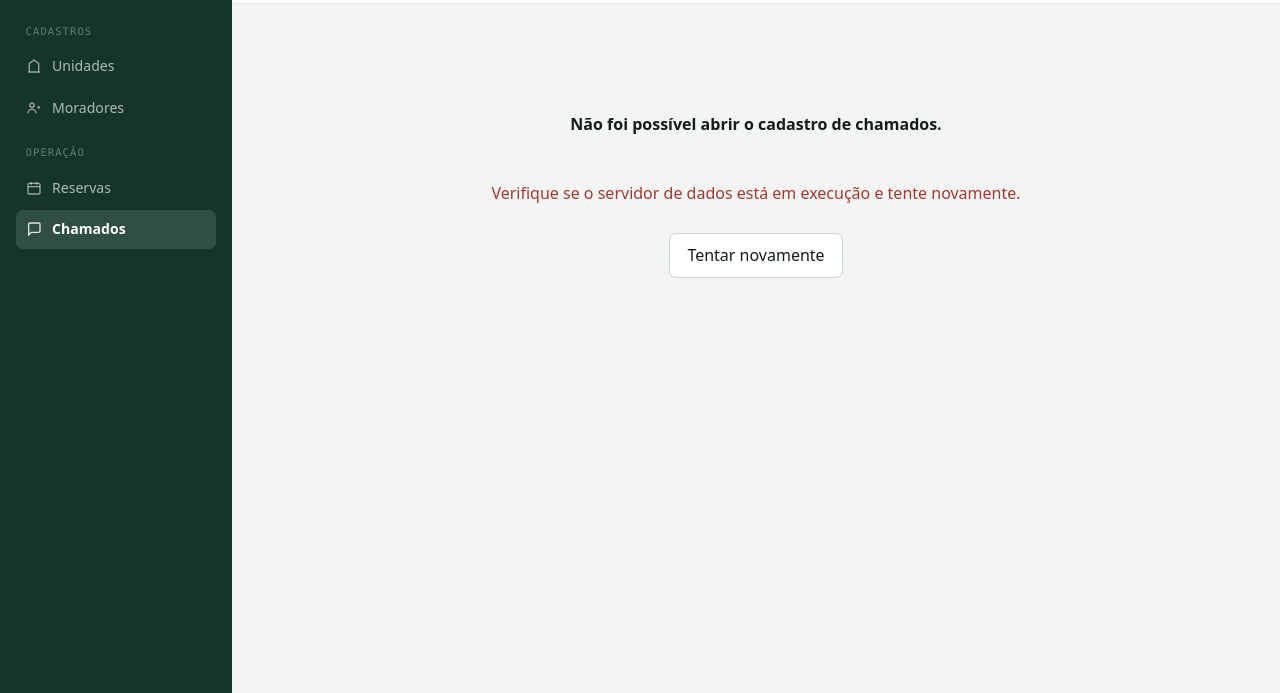
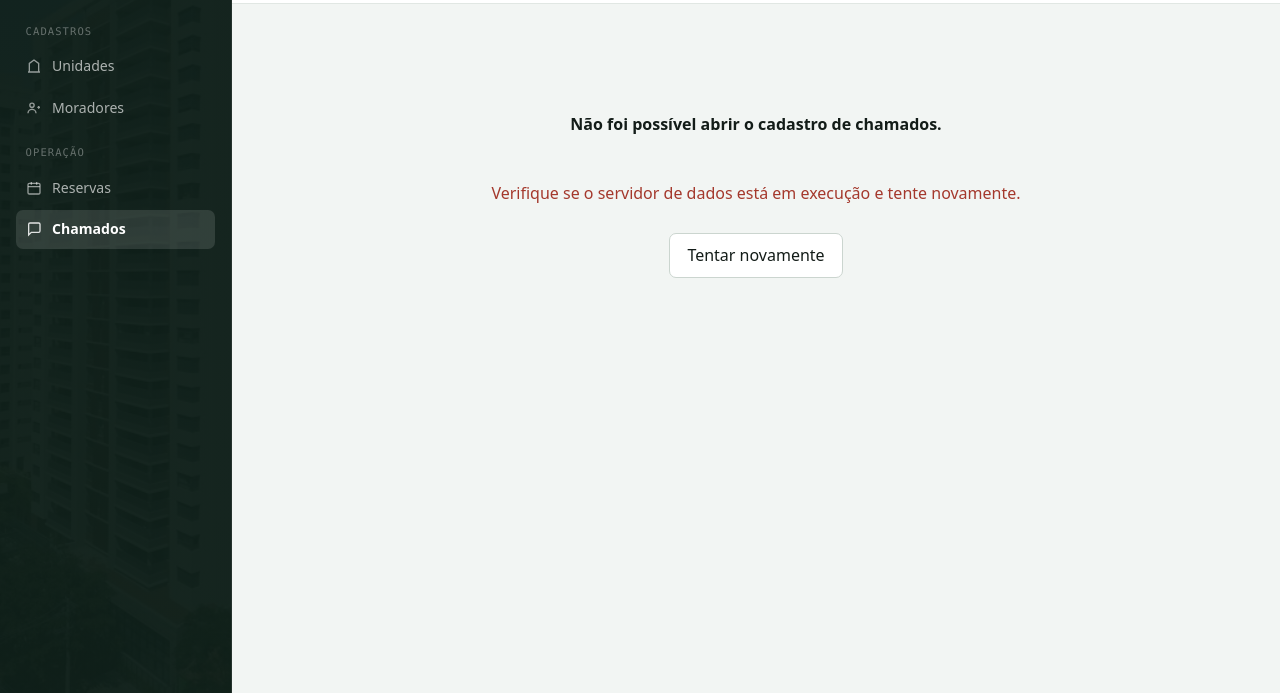
Before and after one commit to Maxsy-Gabriel/avaliacao-bimestral, a plain HTML site: page chamados/index.html in a window 1280 px wide. Shown: the part 107-800 px from the top of the page. Drawn offline with Linux system fonts and the light colour scheme.

Commit message:
feat: adicionando uma imagem de fundo para a sidebar

```diff
--- a/chamados/style.css
+++ b/chamados/style.css
@@ -83,7 +83,21 @@ button, select, input, textarea { font: inherit; }
    Casca
 ============================================================ */
 .shell { display: grid; grid-template-columns: 232px 1fr; min-height: 100vh; }
-.sidebar { background: var(--pinho); color: rgba(255,255,255,.7); padding: 1.3rem 1rem; position: sticky; top: 0; height: 100vh; overflow-y: auto; display: flex; flex-direction: column; }
+.sidebar {
+  /* Camada com a cor #0F1F19 (RGB: 15, 31, 25) com 85% de opacidade + Imagem */
+  background-image: linear-gradient(rgba(15, 31, 25, 0.97), rgba(15, 31, 25, 0.97)), url('../assets/predio.jpg');
+
+  background-size: cover;
+  background-position: center;
+  background-repeat: no-repeat;
+  background-color: #0F1F19;
+
+  color: rgba(255,255,255,.7);
+  padding: 1.3rem 1rem;
+  position: sticky; top: 0; height: 100vh; overflow-y: auto;
+  display: flex; flex-direction: column;
+  border-right: 1px solid #26332D;
+}
 .sidebar__marca { display: flex; align-items: center; gap: .6rem; color: #fff; font-weight: 700; font-size: 1rem; letter-spacing: -.01em; padding: .35rem .5rem 1.4rem; }
 .sidebar__marca svg { flex-shrink: 0; color: var(--vivo); }
 .sidebar__nav { display: flex; flex-direction: column; gap: .15rem; }
@@ -153,14 +167,14 @@ main { padding: 1.75rem clamp(1.25rem, 3vw, 2.25rem) 4rem; max-width: 1180px; ma
 .tabela-wrapper { overflow-x: auto; background: var(--superficie); border: 1px solid var(--borda); border-radius: var(--raio); box-shadow: var(--sombra-1); }
 .tabela { width: 100%; border-collapse: collapse; font-size: .9rem; }
 .tabela thead th { text-align: left; font-size: .72rem; letter-spacing: .07em; text-transform: uppercase; color: var(--tinta-suave); font-weight: 700; padding: .8rem 1rem; border-bottom: 1px solid var(--borda); background: var(--superficie-2); white-space: nowrap; }
-.tabela tbody td { padding: .75rem 1rem; border-bottom: 1px solid var(--borda); vertical-align: middle; line-height: 1.3; }
+.tabela tbody td { padding: .75rem 1rem; border-bottom: 1px solid var(--borda); vertical-align: middle; }
 .tabela tbody tr:last-child td { border-bottom: none; }
 .tabela tbody tr { transition: background-color var(--transicao); }
 .tabela tbody tr:hover { background: var(--superficie-2); }
 .tabela__categoria { text-transform: capitalize; color: var(--tinta-media); }
 .tabela__descricao { max-width: 260px; color: var(--tinta-media); }
-.tabela__acoes { display: flex; gap: .5rem; flex-wrap: nowrap; align-items: center; min-height: 1.9rem; }
-.tabela__somente-leitura { color: var(--tinta-suave); font-style: italic; font-size: .85rem; white-space: nowrap; }
+.tabela__acoes { display: flex; gap: .5rem; flex-wrap: wrap; }
+.tabela__somente-leitura { color: var(--tinta-suave); font-style: italic; font-size: .85rem; }
 .tabela__vazio td { text-align: center; font-style: italic; color: var(--tinta-suave); padding: 2.5rem 1rem; }
 
 /* ============================================================
@@ -171,15 +185,13 @@ main { padding: 1.75rem clamp(1.25rem, 3vw, 2.25rem) 4rem; max-width: 1180px; ma
 /* ============================================================
    Badge de status do chamado + stepper miniatura
 ============================================================ */
-.celula-status { display: flex; flex-direction: column; align-items: flex-start; justify-content: center; gap: .4rem; min-height: 1.9rem; line-height: 1; }
-
-.badge-situacao { display: inline-flex; align-items: center; gap: .4rem; font-size: .78rem; font-weight: 650; line-height: 1; padding: .28rem .7rem .28rem .6rem; border-radius: 999px; }
-.badge-situacao::before { content: ""; width: 6px; height: 6px; border-radius: 50%; background: currentColor; flex-shrink: 0; }
+.badge-situacao { display: inline-flex; align-items: center; gap: .4rem; font-size: .78rem; font-weight: 650; padding: .28rem .7rem .28rem .6rem; border-radius: 999px; }
+.badge-situacao::before { content: ""; width: 6px; height: 6px; border-radius: 50%; background: currentColor; }
 .badge-situacao--aberto { background: var(--st-aberto-bg); color: var(--st-aberto-tx); }
 .badge-situacao--andamento { background: var(--st-andamento-bg); color: var(--st-andamento-tx); }
 .badge-situacao--resolvido { background: var(--st-ok-bg); color: var(--st-ok-tx); }
 
-.stepper-mini { display: flex; gap: 4px; }
+.stepper-mini { display: flex; gap: 4px; margin-top: .4rem; }
 .stepper-mini__ponto { width: 14px; height: 4px; border-radius: 999px; background: var(--borda-forte); transition: background-color .4s var(--transicao); }
 .stepper-mini__ponto--cheio { background: var(--vivo); }
 
@@ -187,10 +199,10 @@ main { padding: 1.75rem clamp(1.25rem, 3vw, 2.25rem) 4rem; max-width: 1180px; ma
    Modais + aviso de bloqueio
 ============================================================ */
 .overlay { position: fixed; inset: 0; background: rgba(19,28,24,.45); display: flex; align-items: center; justify-content: center; padding: 1.5rem; z-index: 50; }
-.modal { position: relative; width: 100%; max-width: 440px; background: var(--superficie); border: 1px solid var(--borda); border-radius: var(--raio); box-shadow: var(--sombra-2); padding: 1.85rem; animation: subirModal .25s var(--transicao) backwards; }
+.modal { position: relative; width: 100%; max-width: 440px; background: var(--superficie); border: 1px solid var(--borda); border-radius: var(--raio); box-shadow: var(--sombra-2); padding: 1.85rem; animation: subirModal .25s var(--transicao); }
 @keyframes subirModal { from { opacity: 0; transform: translateY(8px) scale(.98); } to { opacity: 1; transform: none; } }
 .modal--pequeno { max-width: 380px; }
-.modal h2 { font-size: 1.1rem; font-weight: 700; color: var(--titulo); margin-bottom: 1.2rem; padding-bottom: .6rem; border-bottom: 1px solid var(--borda); }
+.modal h2 { font-size: 1.1rem; font-weight: 700; color: var(--pinho); margin-bottom: 1.2rem; padding-bottom: .6rem; border-bottom: 1px solid var(--borda); }
 .modal__fechar { position: absolute; top: .9rem; right: 1rem; background: none; border: none; font-size: 1.4rem; line-height: 1; color: var(--tinta-suave); cursor: pointer; }
 .modal__fechar:hover { color: var(--tinta); }
 .modal__acoes { display: flex; justify-content: flex-end; gap: .75rem; margin-top: 1.5rem; }
@@ -205,7 +217,6 @@ main { padding: 1.75rem clamp(1.25rem, 3vw, 2.25rem) 4rem; max-width: 1180px; ma
 .campo { display: flex; flex-direction: column; gap: .35rem; margin-bottom: 1.1rem; }
 .campo label { font-size: .78rem; font-weight: 600; color: var(--tinta-media); }
 .campo input, .campo select, .campo textarea { padding: .55rem .7rem; border: 1px solid var(--borda-forte); border-radius: var(--raio-mini); background: var(--superficie-2); color: var(--tinta); transition: border-color var(--transicao), box-shadow var(--transicao); resize: vertical; }
-.campo select option { background: var(--superficie); color: var(--tinta); }
 .campo input:focus, .campo select:focus, .campo textarea:focus { border-color: var(--vivo); outline: none; box-shadow: 0 0 0 3px var(--vivo-suave); }
 .campo__erro { min-height: 1.1em; font-size: .78rem; color: var(--st-aberto-tx); }
 
--- a/dashboard/style.css
+++ b/dashboard/style.css
@@ -103,11 +103,19 @@ button, select { font: inherit; }
 .shell { display: grid; grid-template-columns: 232px 1fr; min-height: 100vh; }
 
 .sidebar {
-  background: var(--pinho);
+  /* Camada com a cor #0F1F19 (RGB: 15, 31, 25) com 85% de opacidade + Imagem */
+  background-image: linear-gradient(rgba(15, 31, 25, 0.97), rgba(15, 31, 25, 0.97)), url('../assets/predio.jpg');
+
+  background-size: cover;
+  background-position: center;
+  background-repeat: no-repeat;
+  background-color: #0F1F19;
+
   color: rgba(255,255,255,.7);
   padding: 1.3rem 1rem;
   position: sticky; top: 0; height: 100vh; overflow-y: auto;
   display: flex; flex-direction: column;
+  border-right: 1px solid #26332D;
 }
 
 .sidebar__marca {
--- a/moradores/style.css
+++ b/moradores/style.css
@@ -83,7 +83,21 @@ button, select, input { font: inherit; }
    Casca
 ============================================================ */
 .shell { display: grid; grid-template-columns: 232px 1fr; min-height: 100vh; }
-.sidebar { background: var(--pinho); color: rgba(255,255,255,.7); padding: 1.3rem 1rem; position: sticky; top: 0; height: 100vh; overflow-y: auto; display: flex; flex-direction: column; }
+.sidebar {
+  /* Camada com a cor #0F1F19 (RGB: 15, 31, 25) com 85% de opacidade + Imagem */
+  background-image: linear-gradient(rgba(15, 31, 25, 0.97), rgba(15, 31, 25, 0.97)), url('../assets/predio.jpg');
+
+  background-size: cover;
+  background-position: center;
+  background-repeat: no-repeat;
+  background-color: #0F1F19;
+
+  color: rgba(255,255,255,.7);
+  padding: 1.3rem 1rem;
+  position: sticky; top: 0; height: 100vh; overflow-y: auto;
+  display: flex; flex-direction: column;
+  border-right: 1px solid #26332D;
+}
 .sidebar__marca { display: flex; align-items: center; gap: .6rem; color: #fff; font-weight: 700; font-size: 1rem; letter-spacing: -.01em; padding: .35rem .5rem 1.4rem; }
 .sidebar__marca svg { flex-shrink: 0; color: var(--vivo); }
 .sidebar__nav { display: flex; flex-direction: column; gap: .15rem; }
--- a/reservas/style.css
+++ b/reservas/style.css
@@ -83,7 +83,21 @@ button, select, input { font: inherit; }
    Casca
 ============================================================ */
 .shell { display: grid; grid-template-columns: 232px 1fr; min-height: 100vh; }
-.sidebar { background: var(--pinho); color: rgba(255,255,255,.7); padding: 1.3rem 1rem; position: sticky; top: 0; height: 100vh; overflow-y: auto; display: flex; flex-direction: column; }
+.sidebar {
+  /* Camada com a cor #0F1F19 (RGB: 15, 31, 25) com 85% de opacidade + Imagem */
+  background-image: linear-gradient(rgba(15, 31, 25, 0.97), rgba(15, 31, 25, 0.97)), url('../assets/predio.jpg');
+
+  background-size: cover;
+  background-position: center;
+  background-repeat: no-repeat;
+  background-color: #0F1F19;
+
+  color: rgba(255,255,255,.7);
+  padding: 1.3rem 1rem;
+  position: sticky; top: 0; height: 100vh; overflow-y: auto;
+  display: flex; flex-direction: column;
+  border-right: 1px solid #26332D;
+}
 .sidebar__marca { display: flex; align-items: center; gap: .6rem; color: #fff; font-weight: 700; font-size: 1rem; letter-spacing: -.01em; padding: .35rem .5rem 1.4rem; }
 .sidebar__marca svg { flex-shrink: 0; color: var(--vivo); }
 .sidebar__nav { display: flex; flex-direction: column; gap: .15rem; }
--- a/unidades/style.css
+++ b/unidades/style.css
@@ -86,9 +86,19 @@ button, select, input { font: inherit; }
 .shell { display: grid; grid-template-columns: 232px 1fr; min-height: 100vh; }
 
 .sidebar {
-  background: var(--pinho); color: rgba(255,255,255,.7);
-  padding: 1.3rem 1rem; position: sticky; top: 0; height: 100vh; overflow-y: auto;
+  /* Camada com a cor #0F1F19 (RGB: 15, 31, 25) com 85% de opacidade + Imagem */
+  background-image: linear-gradient(rgba(15, 31, 25, 0.97), rgba(15, 31, 25, 0.97)), url('../assets/predio.jpg');
+
+  background-size: cover;
+  background-position: center;
+  background-repeat: no-repeat;
+  background-color: #0F1F19;
+
+  color: rgba(255,255,255,.7);
+  padding: 1.3rem 1rem;
+  position: sticky; top: 0; height: 100vh; overflow-y: auto;
   display: flex; flex-direction: column;
+  border-right: 1px solid #26332D;
 }
 .sidebar__marca {
   display: flex; align-items: center; gap: .6rem; color: #fff;
```
Also changed, not shown: assets/predio.jpg (added).
